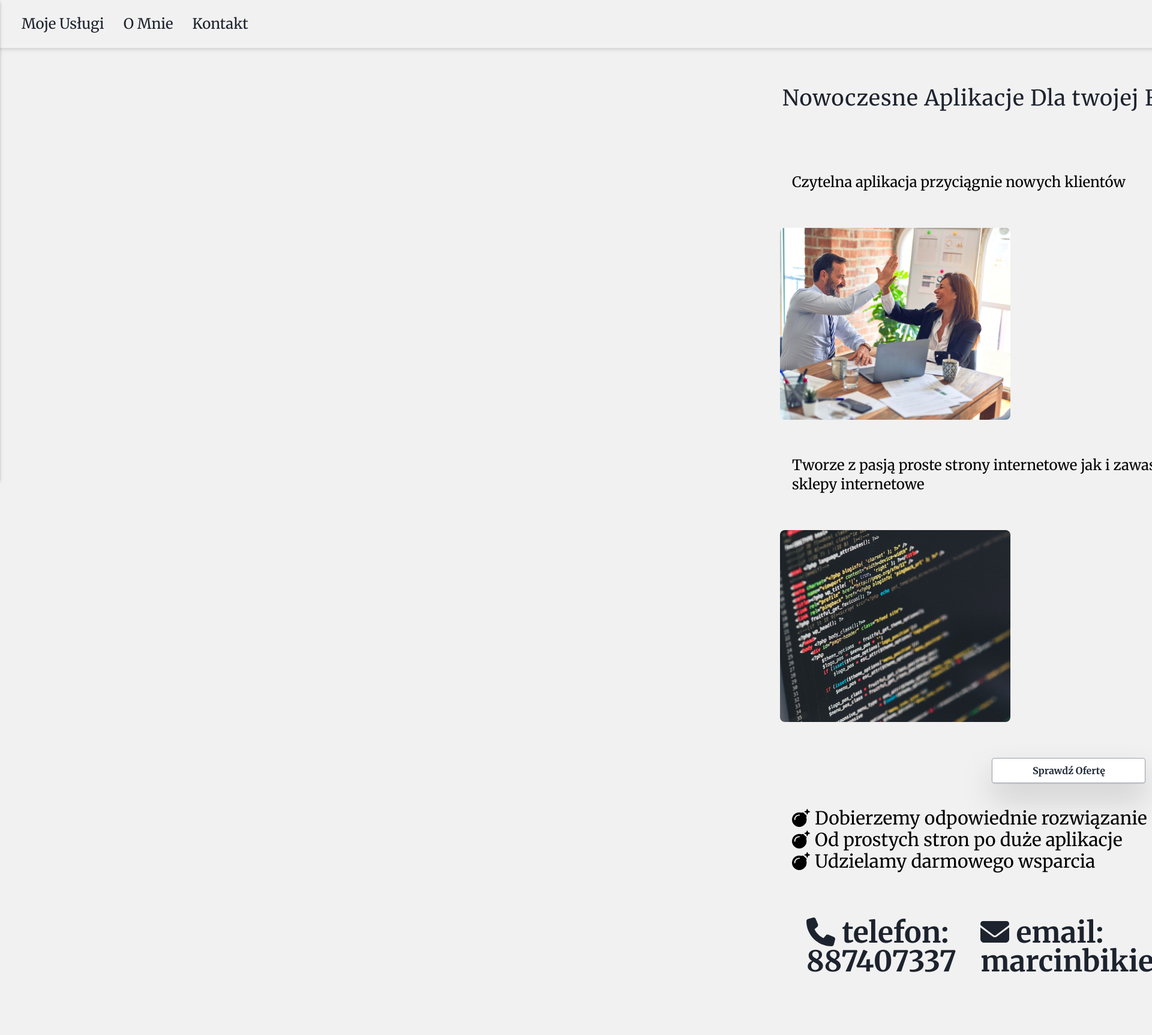
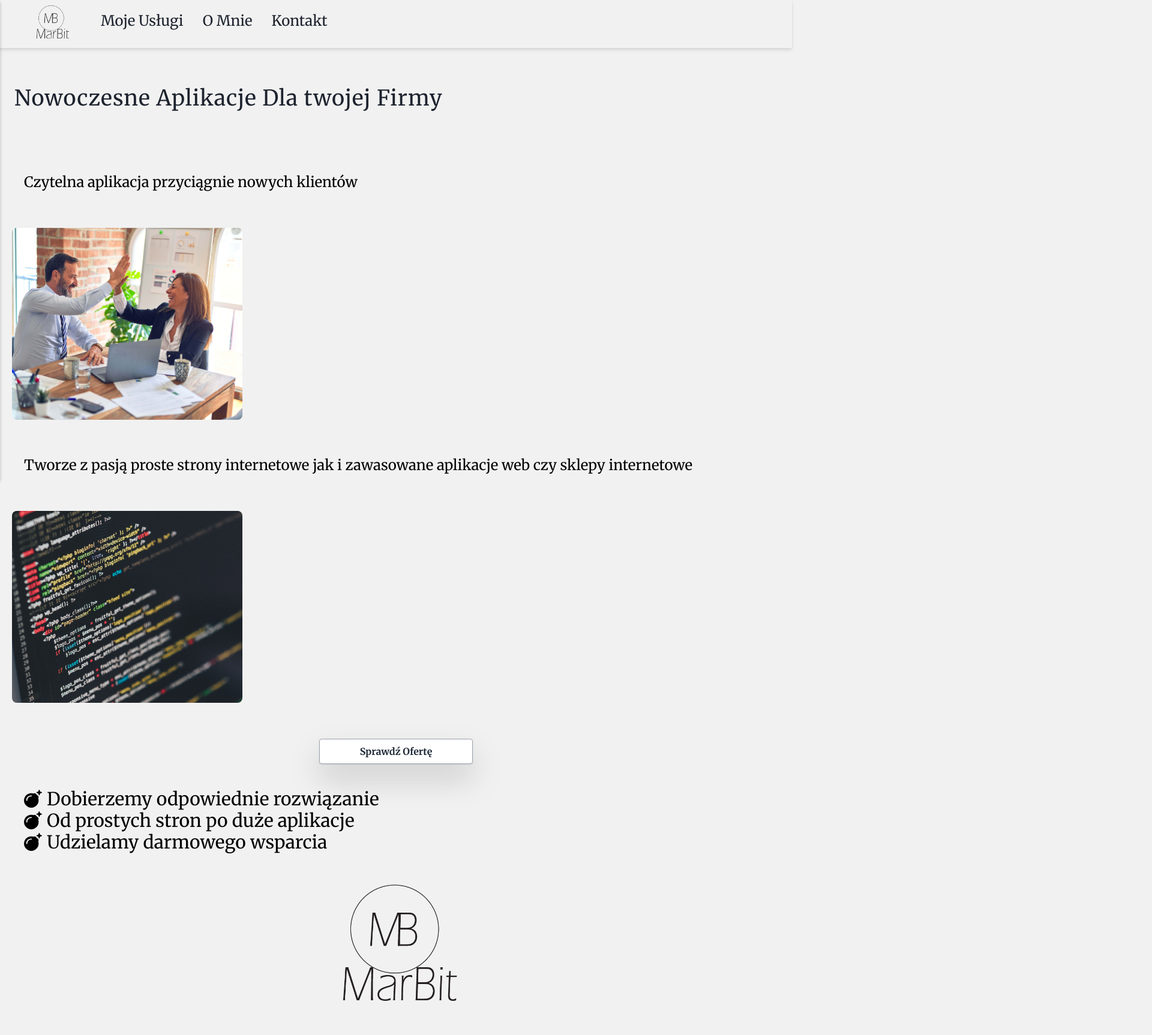
Before and after one commit to marcinbik/Cv2, a Next.js app in the folder front/: page / in a window 1280 px wide. Shown: the top 1726 px of the page at 60% size, 1920 px wide, since content can reach past the window. Before the commit the page ends 1667 px from the top, so only its background shows below. Built offline with nearby package versions, Linux system fonts and the light colour scheme.

Commit message:
add card component

```diff
--- a/front/components/Card.js
+++ b/front/components/Card.js
@@ -0,0 +1,42 @@
+import { faRocket } from '@fortawesome/free-solid-svg-icons'
+import { FontAwesomeIcon } from '@fortawesome/react-fontawesome'
+import Link from 'next/link'
+
+export default function Card({img}){
+    return(
+        <div className="p-5 rounded-lg">
+
+        <div className=" container bg-[#DFDFDF] rounded-lg ">
+            <div className="grid w-full h-[20vh]  object-contain overflow-hidden " >
+
+            <img src='/wordpress.jpg' className=" rounded-lg  overflow-hidden"  />
+            </div>
+            <div>
+            <h2 className="text-center p-5 text-2xl">Strona WordPress od 1499zł</h2>
+            </div>
+            <div className='p-5'>
+             <p>
+            <FontAwesomeIcon className='pr-2' icon={faRocket}/>
+            Sześć miesięcy darmowego wsparcia
+            </p>
+            <p >
+            <FontAwesomeIcon className='pr-2' icon={faRocket}/>
+            Szybka realizacja
+            </p>
+            <p>
+            <FontAwesomeIcon className='pr-2' icon={faRocket}/>
+            Dopasowanie do potrzeb klienta
+            </p>
+            </div>
+            <Link href="/services" passHref >
+            <button className="bg-[#569DA7] w-full h-[6vh] mt-10 rounded-lg  hover:bg-gray-100 text-gray-800 font-semibold py-2 px-4 ">
+                Sprawdź Ofertę
+            </button>
+    </Link>
+
+
+        </div>
+        </div>
+
+    )
+}
--- a/front/components/Contact.js
+++ b/front/components/Contact.js
@@ -1,9 +1,12 @@
 import { FontAwesomeIcon } from '@fortawesome/react-fontawesome'
 import { faEnvelope, faPhone} from '@fortawesome/free-solid-svg-icons'
+import Image from 'next/image'
 export default function Contact() {
     return(
-        <div className='grid h-fit '>
-        <div className='xl:flex h-fit  font-bold pt-[5vh] xl:pt-[7vh] xl:mx-6 text-xl xl:text-5xl text-[#1D232E]  p-5   mx-0 '>
+        <div className=' h-fit grid place-items-center	'>
+            <Image className='mt-8' src='/logo.png' alt='logo' width={350} height={300} />
+
+        <div className='xl:flex h-fit ml-6 my-2  font-bold pt-[5vh] xl:pt-[7vh] xl:mx-6 text-xl xl:text-5xl text-[#1D232E]  pr-4    '>
 
                 <div className='   mb-2 xl:m-4 p-1 hover:text-[#b12c2c]    '> <FontAwesomeIcon icon={faPhone} /><a href='tel:887407337'> telefon: 887407337</a></div>
                 <div className='  mb-2 xl:m-4 p-1 hover:text-[#b12c2c]     pb-0px-2 '><FontAwesomeIcon icon={faEnvelope} /><a href='mailto:marcinbikiewicz@gmail.com'> email: marcinbikiewicz@gmail</a> </div>
--- a/front/components/Cto.js
+++ b/front/components/Cto.js
@@ -7,8 +7,8 @@ export default function Cto (){
 
 return (
   <>
-  <div className="flex justify-center">
-    <Link href="#" passHref >
+  <div className="flex justify-center ">
+    <Link href="/services" passHref >
      <button className="bg-white container w-40 xl:w-[20vw]  m-10 drop-shadow-2xl	 hover:bg-gray-100 text-gray-800 font-semibold py-2 px-4 border border-gray-400 rounded shadow">
         Sprawdź Ofertę
       </button>
--- a/front/components/Hero.js
+++ b/front/components/Hero.js
@@ -6,14 +6,14 @@ import Image from "next/image"
 
 export default function Hero(){
     return(
-        <>
+        <div className=""  >
             <p className="p-10 text-2xl">
                         Czytelna aplikacja
                         przyciągnie nowych
                         klientów
             </p>
 
-        <div className= " m-5 w-[90vw] xl:w-[30vw] 2xl:w-[20vw]  h-80 rounded-lg  overflow-hidden bg-cover bg-center	bg-[url(/meet.jpg)] "/>
+        <div className= " m-5 w-[90vw] xl:w-[30vw] 2xl:w-[40vw]  h-80 rounded-lg   overflow-hidden bg-cover bg-center	bg-[url(/meet.jpg)] "/>
 
             <p className="p-10 text-2xl">
             Tworze
@@ -24,8 +24,8 @@ export default function Hero(){
              czy sklepy internetowe
             </p>
 
-            <div className= " w-[90vw] h-80 rounded-lg m-5  xl:w-[30vw] 2xl:w-[20vw] overflow-hidden bg-cover bg-center	bg-[url(/code.jpg)] "/>
-        </>
+            <div className= " w-[90vw] h-80 rounded-lg m-5  xl:w-[30vw] 2xl:w-[40vw] overflow-hidden bg-cover bg-center	bg-[url(/code.jpg)] "/>
+        </div>
 
     )
 }
--- a/front/components/Navbar.js
+++ b/front/components/Navbar.js
@@ -1,4 +1,5 @@
 import { useState } from "react";
+import Image from "next/image";
 
 function NavLink({to, children})
 {
@@ -8,9 +9,9 @@ function NavLink({to, children})
 
 function MobileNav({open, setOpen}) {
     return(
-        <div className={`absolute  top-0 left-0 h-screen w-[100vw] xl:w-screen bg-[#f1f1f1]  transform ${open ? "-translate-x-0" : "-translate-x-full"} transition-tranform duration-500 else-in-out filter drop-shadow-md`}>
+        <div className={`absolute  top-0 left-0 h-screen w-screen xl:w-screen bg-[#f1f1f1]  transform ${open ? "-translate-x-0" : "-translate-x-full"} transition-tranform duration-500 else-in-out filter drop-shadow-md`}>
             <div className={`flex items-center justify-center filter drop-shadow-md  bg-[#f1f1f1] h-20`}>
-                <a className={`text-2xl  font-semibold `} href="/">MB</a>
+                <a className={`text-2xl  font-semibold `} href="/"><Image src='/logo.png' width={100} height={100} /></a>
             </div>
             <div className={`flex flex-col mx-20`}>
             <a className="text-2xl hover:border-solid p-2 text-center hover:border-2 font-medium my-4" href="/services" onClick={()=> setTimeout(()=> {setOpen(!open)},100)}>Moje Usługi</a>
@@ -38,16 +39,18 @@ export default function Navbar(){
                 <span className={`h-1 w-full mt-1 bg-[#1D232E] rounded-lg transform transition duraton-300 ease-in-out ${open ? "rotate-45 -translate-y-3.5" :"" }`}/>
             </div>
 
-            <div className="hidden md:sticky w-[90vh] text-2xl  md:flex ">
-
+            <div className="hidden md:sticky w-[100vw] h-fit text-2xl   md:flex ">
+            <NavLink to="/">
+                   <Image src='/logo.png' alt="logo" width={100} height={100}/>
+                </NavLink>
                 <NavLink to="/services">
-                   <p className="hover:text-[#17181B]  "> Moje Usługi</p>
+                   <p className="hover:text-[#17181B] my-4  "> Moje Usługi</p>
                 </NavLink>
                 <NavLink to="/about">
-                <p className="hover:text-[#17181B] "> O Mnie</p>
+                <p className="hover:text-[#17181B] my-4 "> O Mnie</p>
                 </NavLink>
                 <NavLink to="/contact">
-                <p className="hover:text-[#17181B] "> Kontakt</p>
+                <p className="hover:text-[#17181B] my-4 "> Kontakt</p>
                 </NavLink>
             </div>
         </nav>
--- a/front/components/Title.js
+++ b/front/components/Title.js
@@ -1,8 +1,11 @@
+import Image from "next/image"
 
 export default function Title({title}){
     return(
+        <div >
 
-        <h1 className="text-[#1D232E] tracking-wide leading-10 my-10 text-4xl p-6">{title}</h1>
+            <h1 className="text-[#1D232E] tracking-wide leading-10 my-10 text-4xl p-6">{title}</h1>
+        </div>
 
     )
 }
--- a/front/pages/index.js
+++ b/front/pages/index.js
@@ -12,10 +12,10 @@ export default function Home() {
   return (
     <main>
 
-    <div className='flex-1 xl:grid  '>
+    <div className='grid xl:place-items-center '>
       <Head/>
     <Navbar/>
-      <div className='2xl:w-[60vw] xl:pl-[80em]'>
+      <div className=''>
     <Title title={"Nowoczesne Aplikacje Dla twojej Firmy"}/>
     <Hero />
     <Cto/>
--- a/front/pages/services.js
+++ b/front/pages/services.js
@@ -1,13 +1,14 @@
 import Navbar from "../components/Navbar"
 import Contact from "../components/Contact"
 import Title from "../components/Title"
+import Card from "../components/Card"
 export default function Services()
 {
     return(
         <>
         <Navbar/>
         <Title title={"Dopasuj technologie do twoich potrzeb "}/>
-
+        <Card/>
 
 
 
```
Also changed, not shown: 1 other file (tests, documents, lock files or other folders).
